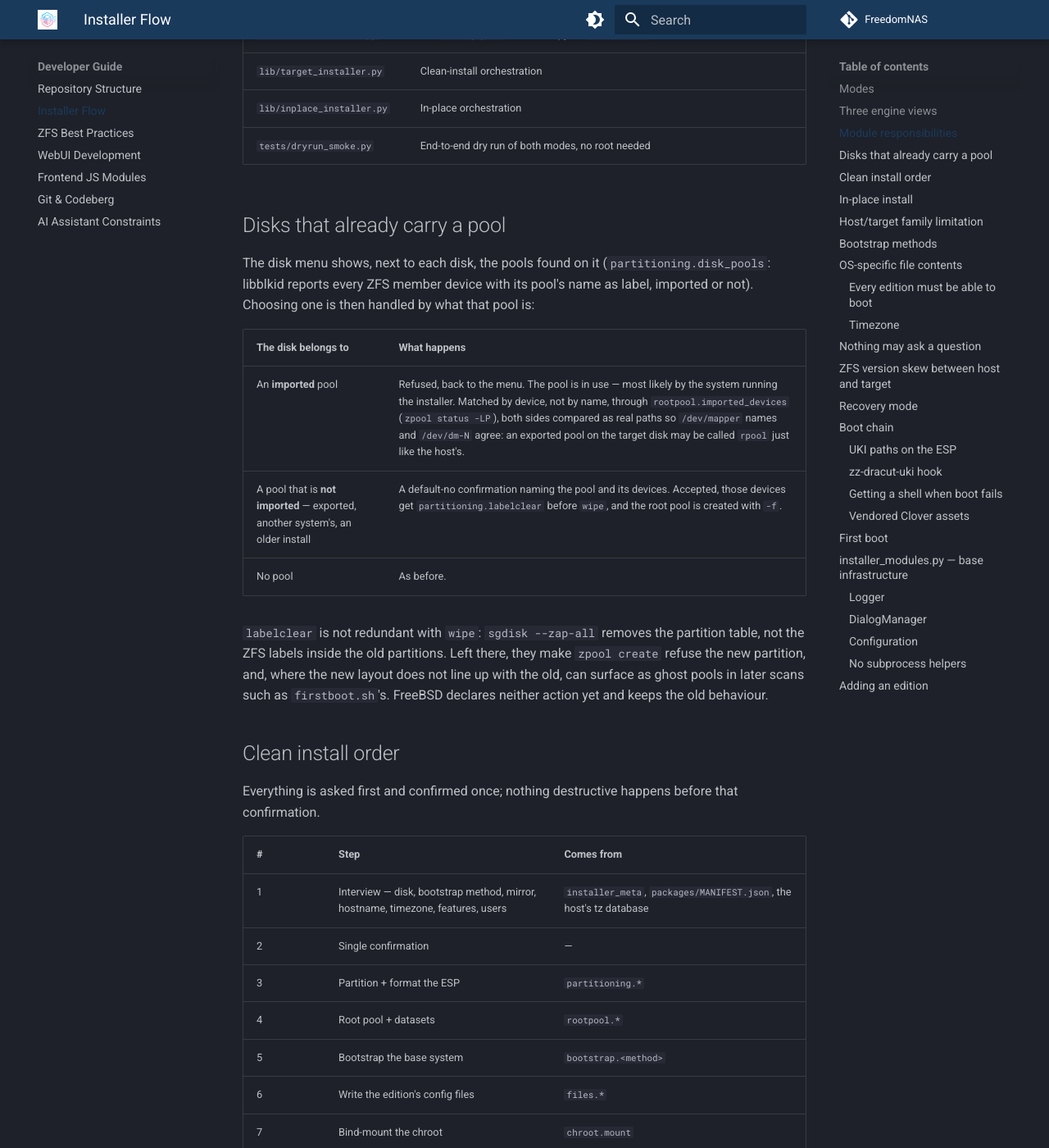
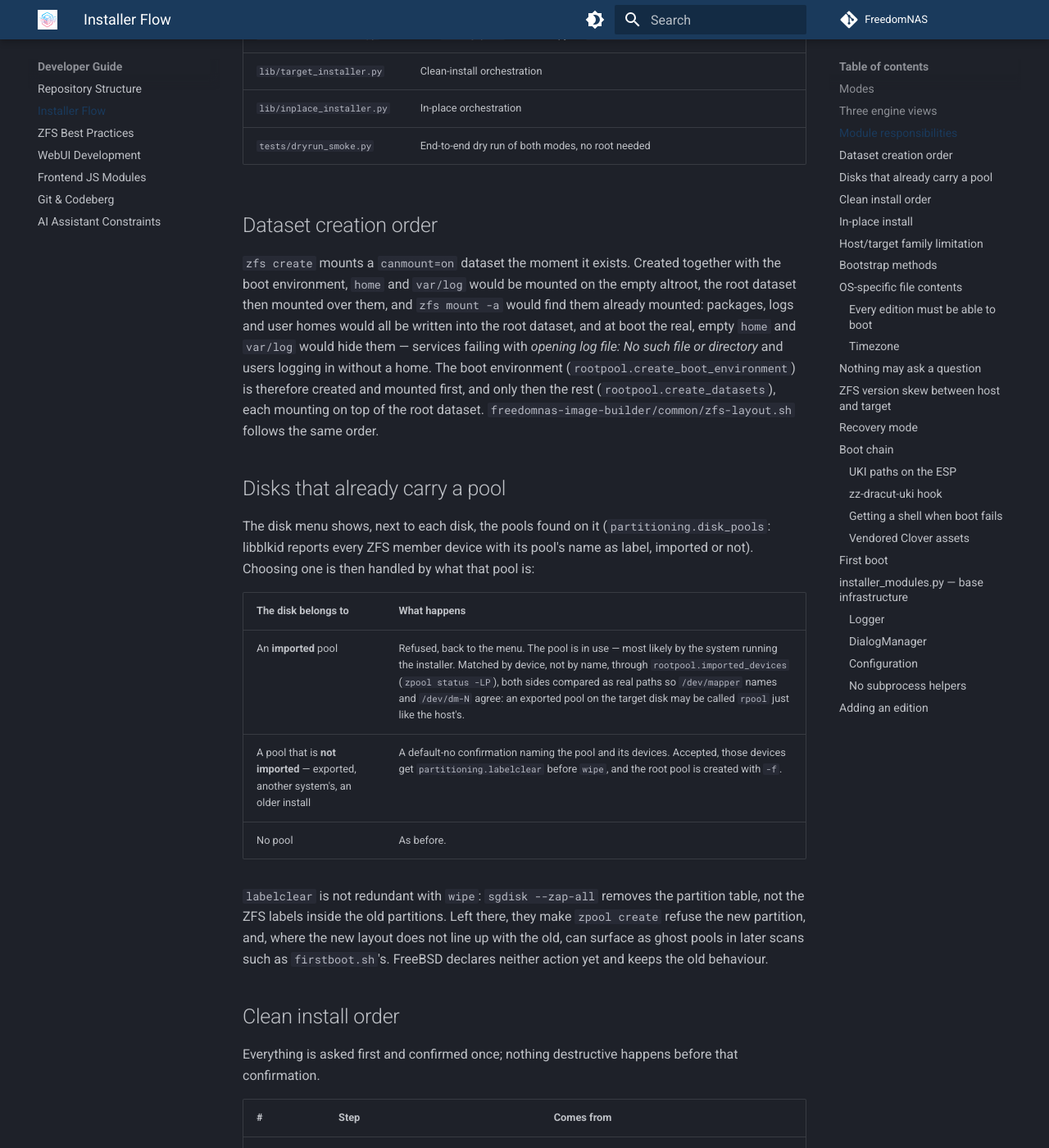
Before and after one commit to FreedomNAS/freedomnas-docs, an MkDocs documentation site: the page built from docs/developer/installer.md, in a window 1280 px wide and 1400 px high, scrolled down 2222 px. Shown: the whole window at 82% size. Built offline with MkDocs 1.6.1 and Material for MkDocs 9.7.7, drawn with Linux system fonts in a browser that asks for light colours; some of the changed text lies outside the part shown.

Commit message:
Document the dataset creation order

```diff
--- a/docs/developer/installer.md
+++ b/docs/developer/installer.md
@@ -70,6 +70,20 @@ same call therefore works against `/mnt` during a clean install and against
 | `lib/inplace_installer.py` | In-place orchestration |
 | `tests/dryrun_smoke.py` | End-to-end dry run of both modes, no root needed |
 
+## Dataset creation order
+
+`zfs create` mounts a `canmount=on` dataset the moment it exists. Created
+together with the boot environment, `home` and `var/log` would be mounted on
+the empty altroot, the root dataset then mounted over them, and `zfs mount -a`
+would find them already mounted: packages, logs and user homes would all be
+written into the root dataset, and at boot the real, empty `home` and
+`var/log` would hide them — services failing with *opening log file: No such
+file or directory* and users logging in without a home. The boot environment
+(`rootpool.create_boot_environment`) is therefore created and mounted first,
+and only then the rest (`rootpool.create_datasets`), each mounting on top of
+the root dataset. `freedomnas-image-builder/common/zfs-layout.sh` follows the
+same order.
+
 ## Disks that already carry a pool
 
 The disk menu shows, next to each disk, the pools found on it
@@ -100,7 +114,7 @@ before that confirmation.
 | 1 | Interview — disk, bootstrap method, mirror, hostname, timezone, features, users | `installer_meta`, `packages/MANIFEST.json`, the host's tz database |
 | 2 | Single confirmation | — |
 | 3 | Partition + format the ESP | `partitioning.*` |
-| 4 | Root pool + datasets | `rootpool.*` |
+| 4 | Root pool, boot environment, root mounted, then the other datasets | `rootpool.create`, `create_boot_environment`, `set_bootfs`, `mount_root`, `create_datasets`, `mount_all` |
 | 5 | Bootstrap the base system | `bootstrap.<method>` |
 | 6 | Write the edition's config files | `files.*` |
 | 7 | Bind-mount the chroot | `chroot.mount` |
```
Also changed, not shown: docs/profiles/installer-profiles.md (+2 -1 lines).
